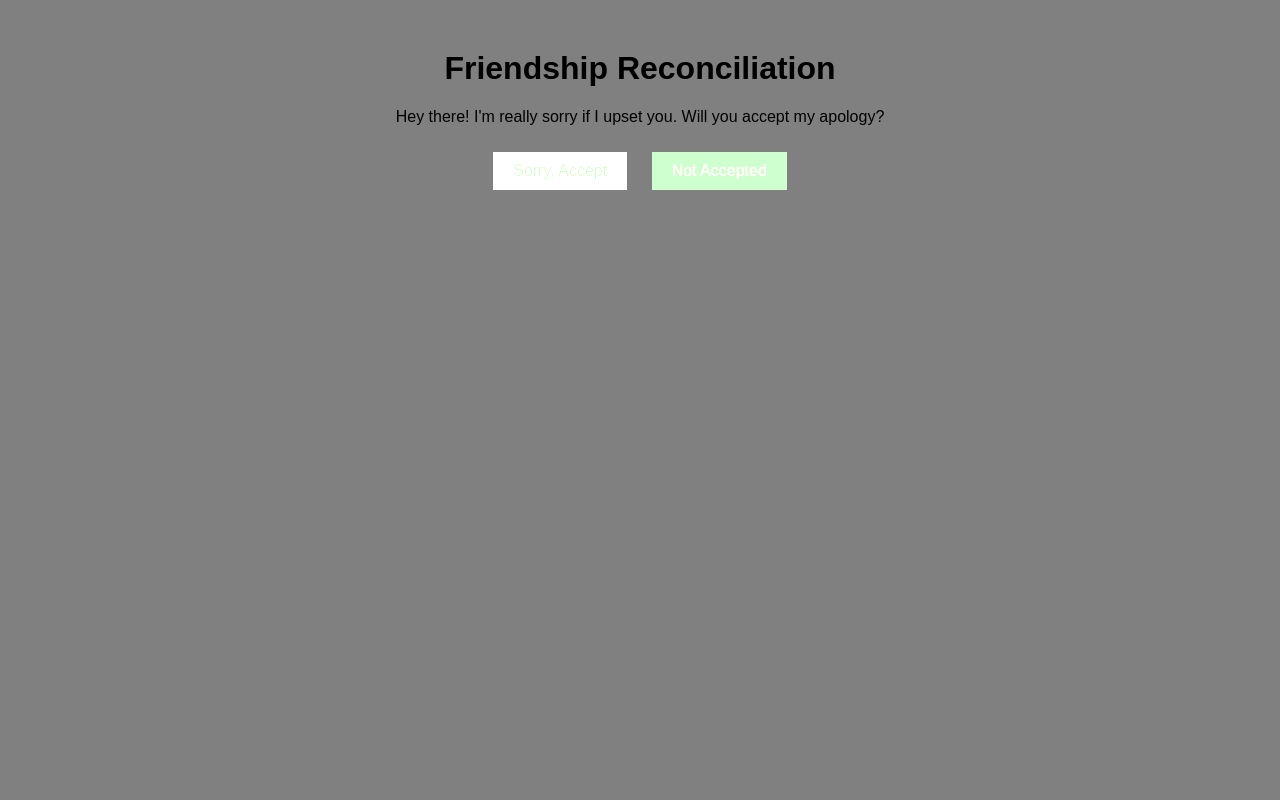
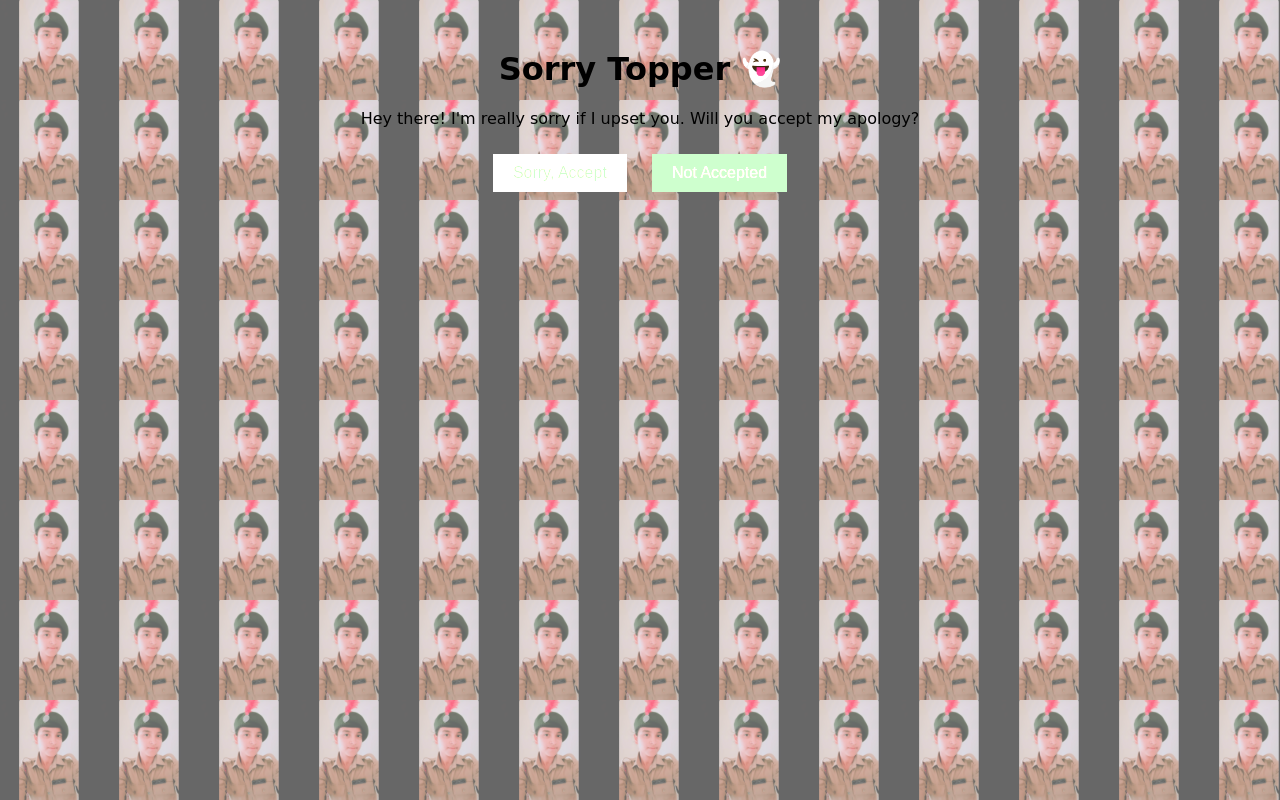
Before and after one commit to hackermani143/hackermani14, a plain HTML site: page index.html in a window 1280 px wide. Drawn offline with Linux system fonts and the light colour scheme.

Commit message:
Update index.html

```diff
--- a/index.html
+++ b/index.html
@@ -4,17 +4,23 @@
     <meta charset="UTF-8">
     <meta http-equiv="X-UA-Compatible" content="IE=edge">
     <meta name="viewport" content="width=device-width, initial-scale=1.0">
-    <title>Friendship Reconciliation</title>
+    <title>sorry shaitaan 👻</title>
     <style>
         body {
-            font-family: Arial, sans-serif;
+            color:black;
+            font-family: Cursive, sans-serif;
+            font-color:white;
             text-align: center;
             margin: 50px;
-            background-image: url{'img.jpeg'}; /* Make sure the URL is correct */
-            background-size: cover;
-            background-repeat: no-repeat;
-            background-color:gray;
+            background-color:Gray;
             {% comment %} filter: brightness(120%); /* Increase color density */ {% endcomment %}
+        }
+        body{
+            background-image: url('img.jpeg');
+            background-color: rgba(255, 255, 255, 0.4);
+            background-blend-mode: lighten;
+            background-size: 100px 100px;
+            background-repeat: x-repeat;
         }
 
         button {
@@ -38,7 +44,7 @@
         }
 
         .message {
-            color: #FFB6C1; /* Baby Pink */
+            color: black; /* Baby Pink */
             margin: 5px 0;
             display: inline-block;
             overflow: hidden;
@@ -58,7 +64,8 @@
 </head>
 <body>
 
-    <h1>Friendship Reconciliation</h1>
+    <h1>Sorry Topper 👻</h1>
+    <p style="background-image: url('img.jpeg');">
 
     <p id="apologyText">Hey there! I'm really sorry if I upset you. Will you accept my apology?</p>
 
@@ -73,6 +80,7 @@
             "Let's move forward as friends.",
             "I promise to do better.",
             "Thank you for your forgiveness. Let's move forward as friends."
+
         ];
 
         const loveEmojis = ['😍', '😘', '💖', '💕'];
```
